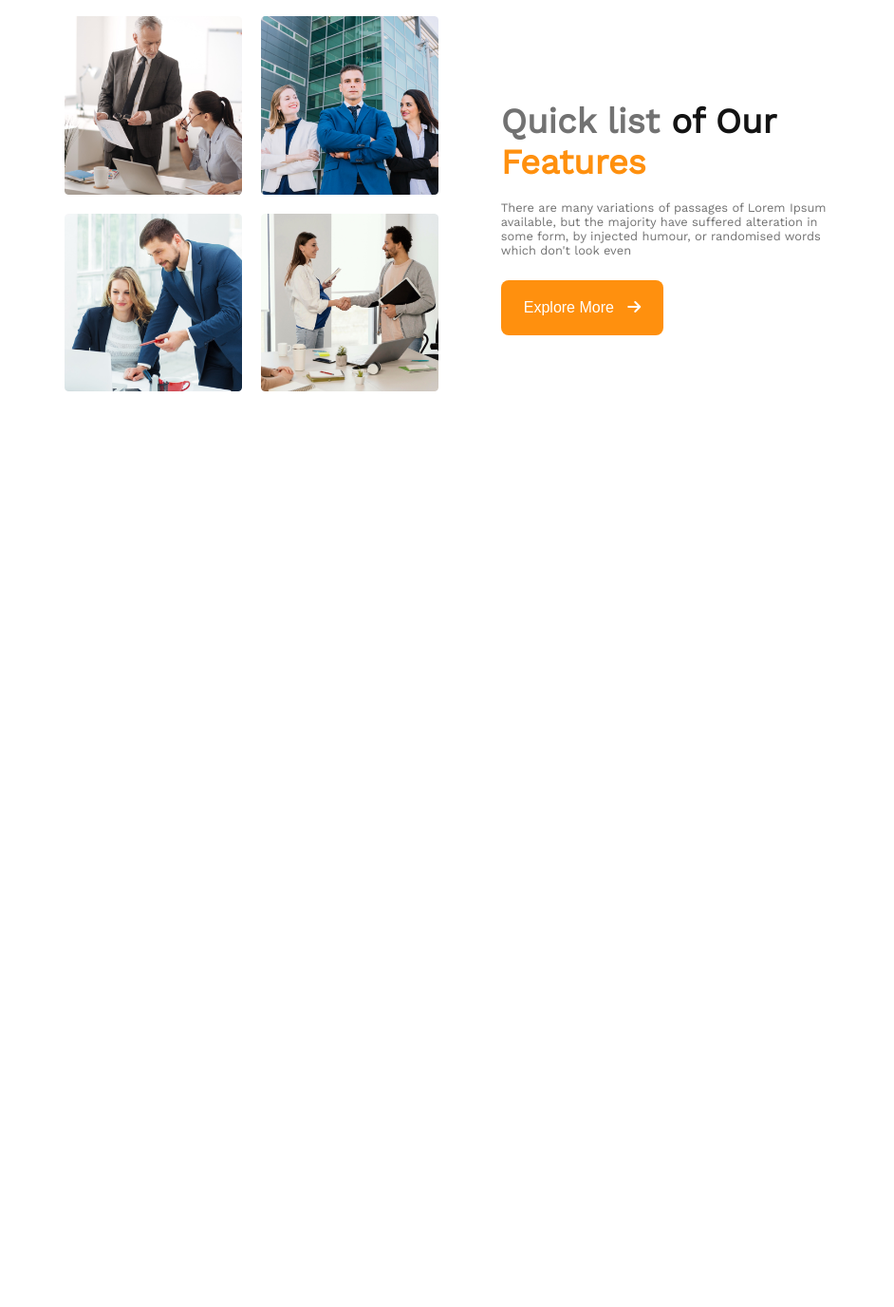
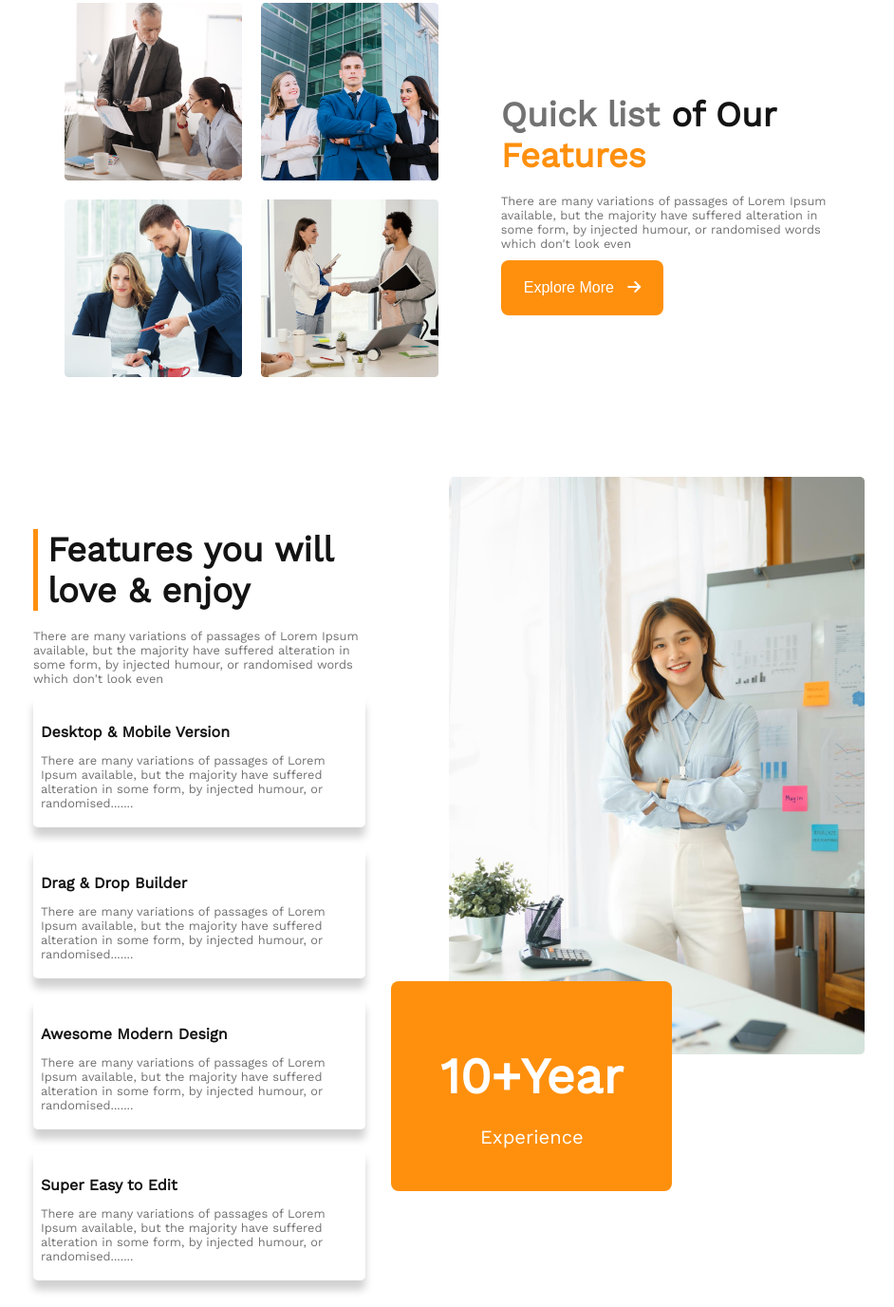
Before and after one commit to Mamun-Ashraf/third-generation-architect, a plain HTML site: page index.html in a window 1280 px wide. Shown: the part 1015-2391 px from the top of the page at 95% size, without its empty margins (167-1109 px from the left). Before the commit the page ends 1435 px from the top, so only its background shows below. Drawn offline with nearby package versions, Linux system fonts and the light colour scheme.

Commit message:
added special-features section

```diff
--- a/index.html
+++ b/index.html
@@ -86,7 +86,7 @@
 
         <!-- Special features section -->
 
-        <section class="special-feature hide">
+        <section class="special-feature">
 
             <div class="special-feature-content">
                 <h2 class="title">Features you will<br />love & enjoy</h2>
@@ -133,9 +133,8 @@
             <div class="special-feature-picture">
                 <img src="images/architect.png" alt="">
                 <div class="experience">
-                    <h2 class="headline">10+Year</h2>
-                    <p class="sub-title">Experience</p>
-
+                    <h2 class="year">10+Year</h2>
+                    <p class="experience-year">Experience</p>
                 </div>
             </div>
         </section>
--- a/styles/architect.css
+++ b/styles/architect.css
@@ -141,8 +141,66 @@ Styles of features section
 }
 
 /* --------------------------
-Styles of navBar
+Styles of special features section
 --------------------------- */
+
+.special-feature {
+    display: flex;
+    justify-content: space-between;
+}
+
+.special-feature-content {
+    width: 40%;
+    margin-top: 1.89vw;
+}
+
+.special-feature-content .title {
+    border-left: 5px solid #FF900E;
+    padding-left: 10px;
+}
+
+.special-feature-content .sub-title,
+.description {
+    margin-bottom: 10px;
+}
+
+.feature-card {
+    border-radius: 5px;
+    box-shadow: 0 10px 8px #d1d1d1;
+    padding: 8px;
+    margin-bottom: 20px;
+}
+
+.special-feature-picture {
+    width: 50%;
+}
+
+.special-feature-picture img {
+    width: 100%;
+}
+
+.experience {
+    background-color: #FF900E;
+    padding: 2vw 3vw;
+    border-radius: 8px;
+    width: 50%;
+    text-align: center;
+    color: #FFF;
+    position: relative;
+    bottom: 6.31vw;
+    left: -4.73vw;
+}
+
+.year {
+    font-size: 4.1vw;
+    font-weight: bold;
+    margin-bottom: 0;
+}
+
+.experience-year {
+    font-size: 1.58vw;
+    font-weight: 500;
+}
 
 /* --------------------------
 Styles of navBar
@@ -197,6 +255,19 @@ Responsive Styles for small device
         margin-bottom: 40px;
     }
 
+    .special-feature {
+        flex-direction: column;
+    }
+
+    .special-feature-content,
+    .special-feature-picture {
+        width: 100%;
+    }
+
+    .special-feature-picture {
+        margin-bottom: 5vw;
+    }
+
 }
 
 /* --------------------------
```
